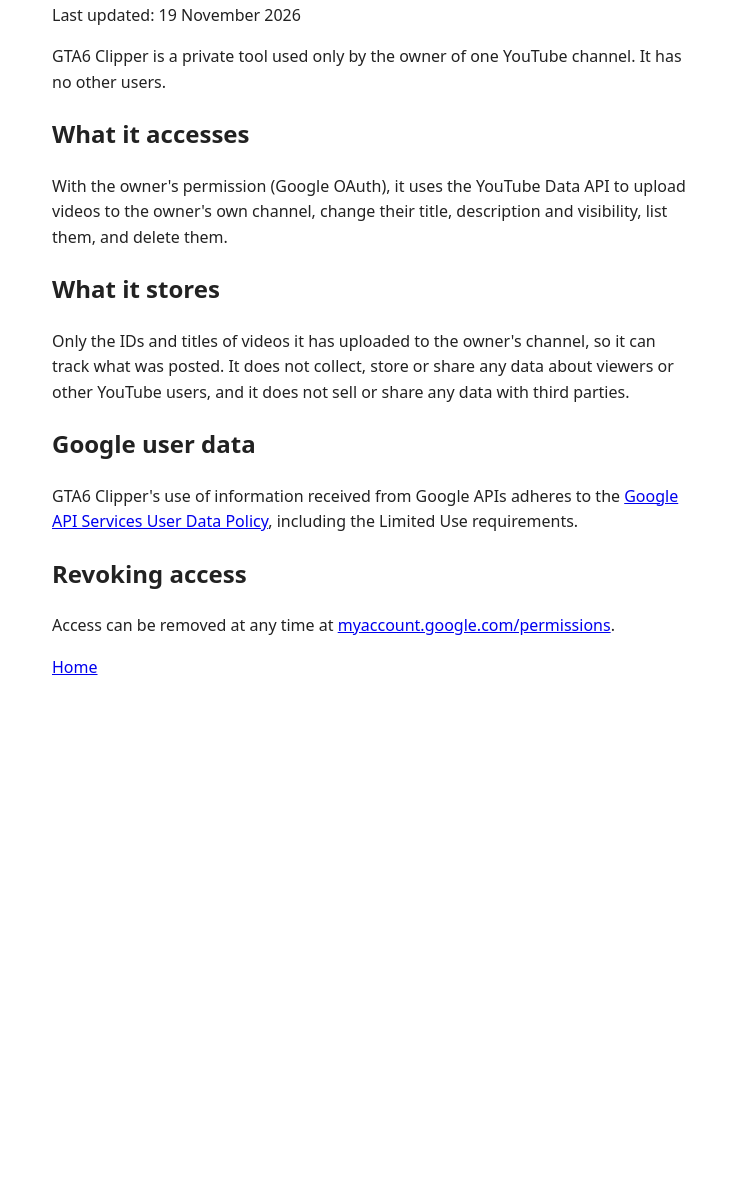
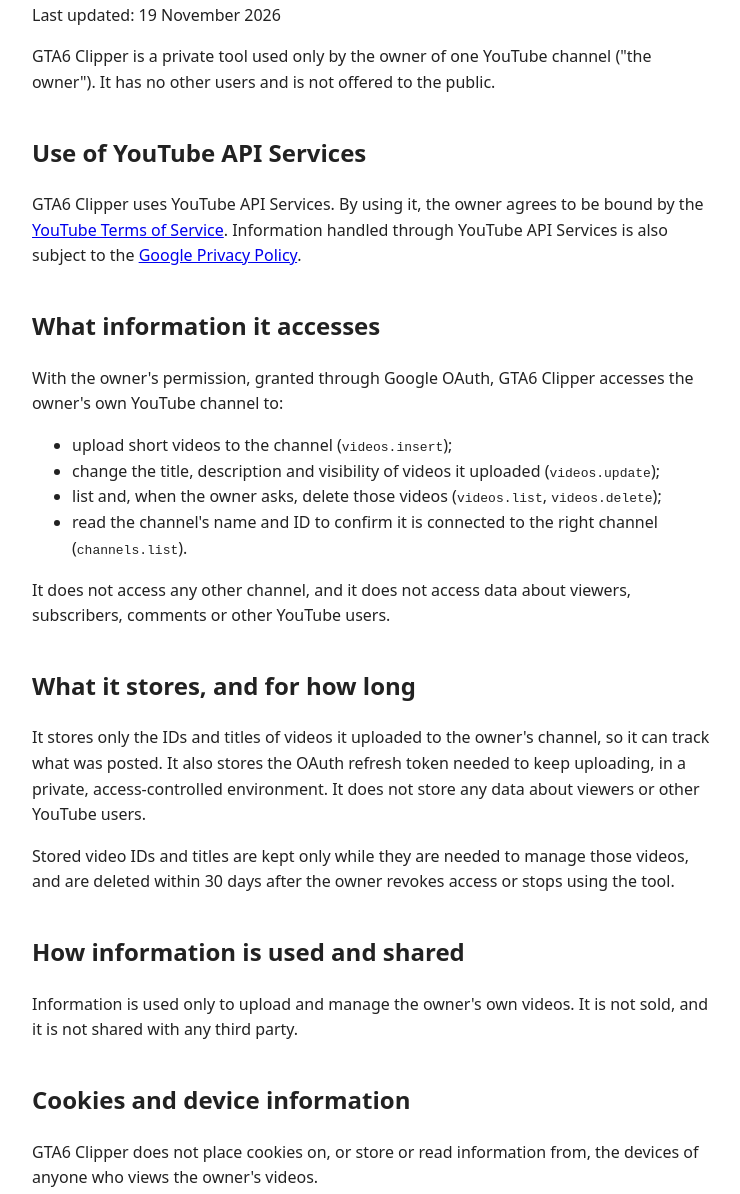
Before and after one commit to saifmelhem7-crypto/saifmelhem7-crypto.github.io, a plain HTML site: page privacy.html in a window 1280 px wide. Shown: the part 110-1304 px from the top of the page, without its empty margins (268-1008 px from the left). Before the commit the page ends 830 px from the top, so only its background shows below. Drawn offline with Linux system fonts and the light colour scheme.

Commit message:
Add files via upload

```diff
--- a/privacy.html
+++ b/privacy.html
@@ -5,22 +5,45 @@
 <meta name="viewport" content="width=device-width, initial-scale=1">
 <title>GTA6 Clipper Privacy</title>
 <style>
-  body { font-family: system-ui, sans-serif; max-width: 640px; margin: 40px auto; padding: 0 16px; line-height: 1.6; color: #222; background: #fff; }
+  body { font-family: system-ui, sans-serif; max-width: 680px; margin: 40px auto; padding: 0 16px; line-height: 1.6; color: #222; background: #fff; }
+  h2 { margin-top: 1.6em; }
   @media (prefers-color-scheme: dark) { body { color: #eee; background: #111; } a { color: #8ab4f8; } }
 </style>
 </head>
 <body>
 <h1>GTA6 Clipper – Privacy policy</h1>
 <p>Last updated: 19 November 2026</p>
-<p>GTA6 Clipper is a private tool used only by the owner of one YouTube channel. It has no other users.</p>
-<h2>What it accesses</h2>
-<p>With the owner's permission (Google OAuth), it uses the YouTube Data API to upload videos to the owner's own channel, change their title, description and visibility, list them, and delete them.</p>
-<h2>What it stores</h2>
-<p>Only the IDs and titles of videos it has uploaded to the owner's channel, so it can track what was posted. It does not collect, store or share any data about viewers or other YouTube users, and it does not sell or share any data with third parties.</p>
-<h2>Google user data</h2>
-<p>GTA6 Clipper's use of information received from Google APIs adheres to the <a href="https://developers.google.com/terms/api-services-user-data-policy">Google API Services User Data Policy</a>, including the Limited Use requirements.</p>
-<h2>Revoking access</h2>
-<p>Access can be removed at any time at <a href="https://myaccount.google.com/permissions">myaccount.google.com/permissions</a>.</p>
-<p><a href="index.html">Home</a></p>
+<p>GTA6 Clipper is a private tool used only by the owner of one YouTube channel ("the owner"). It has no other users and is not offered to the public.</p>
+
+<h2>Use of YouTube API Services</h2>
+<p>GTA6 Clipper uses YouTube API Services. By using it, the owner agrees to be bound by the <a href="https://www.youtube.com/t/terms">YouTube Terms of Service</a>. Information handled through YouTube API Services is also subject to the <a href="https://policies.google.com/privacy">Google Privacy Policy</a>.</p>
+
+<h2>What information it accesses</h2>
+<p>With the owner's permission, granted through Google OAuth, GTA6 Clipper accesses the owner's own YouTube channel to:</p>
+<ul>
+  <li>upload short videos to the channel (<code>videos.insert</code>);</li>
+  <li>change the title, description and visibility of videos it uploaded (<code>videos.update</code>);</li>
+  <li>list and, when the owner asks, delete those videos (<code>videos.list</code>, <code>videos.delete</code>);</li>
+  <li>read the channel's name and ID to confirm it is connected to the right channel (<code>channels.list</code>).</li>
+</ul>
+<p>It does not access any other channel, and it does not access data about viewers, subscribers, comments or other YouTube users.</p>
+
+<h2>What it stores, and for how long</h2>
+<p>It stores only the IDs and titles of videos it uploaded to the owner's channel, so it can track what was posted. It also stores the OAuth refresh token needed to keep uploading, in a private, access-controlled environment. It does not store any data about viewers or other YouTube users.</p>
+<p>Stored video IDs and titles are kept only while they are needed to manage those videos, and are deleted within 30 days after the owner revokes access or stops using the tool.</p>
+
+<h2>How information is used and shared</h2>
+<p>Information is used only to upload and manage the owner's own videos. It is not sold, and it is not shared with any third party.</p>
+
+<h2>Cookies and device information</h2>
+<p>GTA6 Clipper does not place cookies on, or store or read information from, the devices of anyone who views the owner's videos.</p>
+
+<h2>Revoking access and deleting data</h2>
+<p>Access can be revoked at any time through the Google security settings page at <a href="https://security.google.com/settings/security/permissions">security.google.com/settings/security/permissions</a>. After access is revoked, the tool can no longer reach the channel, and its stored data is deleted within 30 days. The owner can also ask for immediate deletion using the contact below.</p>
+
+<h2>Contact</h2>
+<p>Questions about this policy: <a href="mailto:claudefph2023@gmail.com">claudefph2023@gmail.com</a></p>
+
+<p><a href="index.html">Home</a> · <a href="terms.html">Terms of service</a></p>
 </body>
 </html>
```
Also changed, not shown: index.html (+8 -4 lines), terms.html (added, +37 -0 lines).
